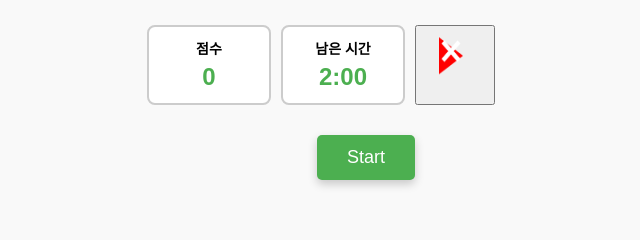
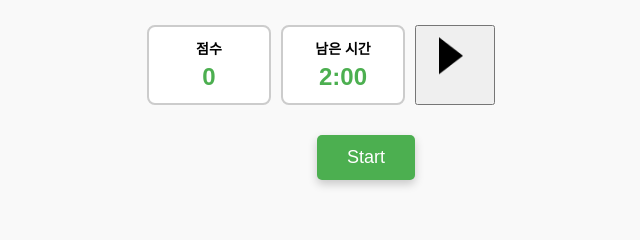
Before and after one commit to ming22234/apple_ming, a plain HTML site: page index.html in a window 1280 px wide. Both pictures are taken after a click on the button 729 px from the left and 64 px from the top of the page. Shown: the top 240 px of the page, 274-914 px from the left. Drawn offline with Linux system fonts and the light colour scheme.

Commit message:
Update index.html
브금 일시정지 가능하게

```diff
--- a/index.html
+++ b/index.html
@@ -338,12 +338,17 @@
         const bgmAudio = new Audio('bgm.mp3'); // BGM 파일 경로
         bgmAudio.loop = true; // BGM 반복 재생 설정
 
-        document.addEventListener("click", function() {
-            if (bgmAudio.paused) {
-                bgmAudio.play().catch(error => console.log("Autoplay blocked:", error));
-            }
+        document.addEventListener("DOMContentLoaded", function() {
+            bgmButton.addEventListener('click', () => {
+                isBgmPlaying = !isBgmPlaying;
+                if (isBgmPlaying) {
+                    bgmAudio.play();
+                } else {
+                    bgmAudio.pause();
+                }
+                drawBgmIcon(isBgmPlaying);
+            });
         });
-
 
         function drawBgmIcon(isPlaying) {
             bgmCtx.clearRect(0, 0, bgmCanvas.width, bgmCanvas.height);
```
